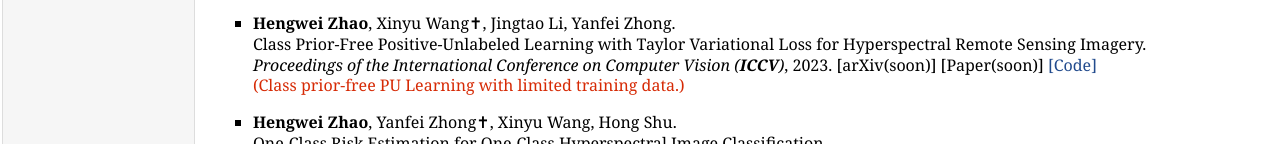
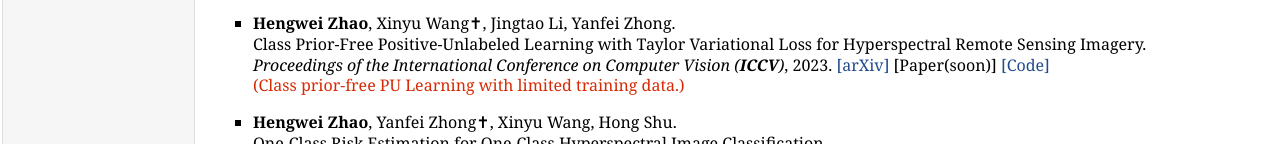
Before and after one commit to Hengwei-Zhao96/hengwei-zhao96.github.io, a plain HTML site: page publications.html in a window 1280 px wide. Shown: the part 235-379 px from the top of the page. Drawn offline with Linux system fonts and the light colour scheme.

Commit message:
Release T-HOneCls arXiv

```diff
--- a/publications.html
+++ b/publications.html
@@ -30,7 +30,7 @@
             	<b>Hengwei Zhao</b>, Xinyu Wang✝, Jingtao Li, Yanfei Zhong.<br>
                 Class Prior-Free Positive-Unlabeled Learning with Taylor Variational Loss for Hyperspectral Remote Sensing Imagery.<br>
                 <i>Proceedings of the International Conference on Computer Vision (<b>ICCV</b>)</i>, 2023.
-                [arXiv(soon)]
+                <a href="https://arxiv.org/abs/2308.15081" target="_blank">[arXiv]</a>
                 [Paper(soon)]
 <!--                <a href="https://scholar.google.com/citations?user=DnN-rggAAAAJ" target="_blank">[Paper]</a>-->
                 <a href="https://github.com/Hengwei-Zhao96/T-HOneCls" target="_blank">[Code]</a><br>
```
